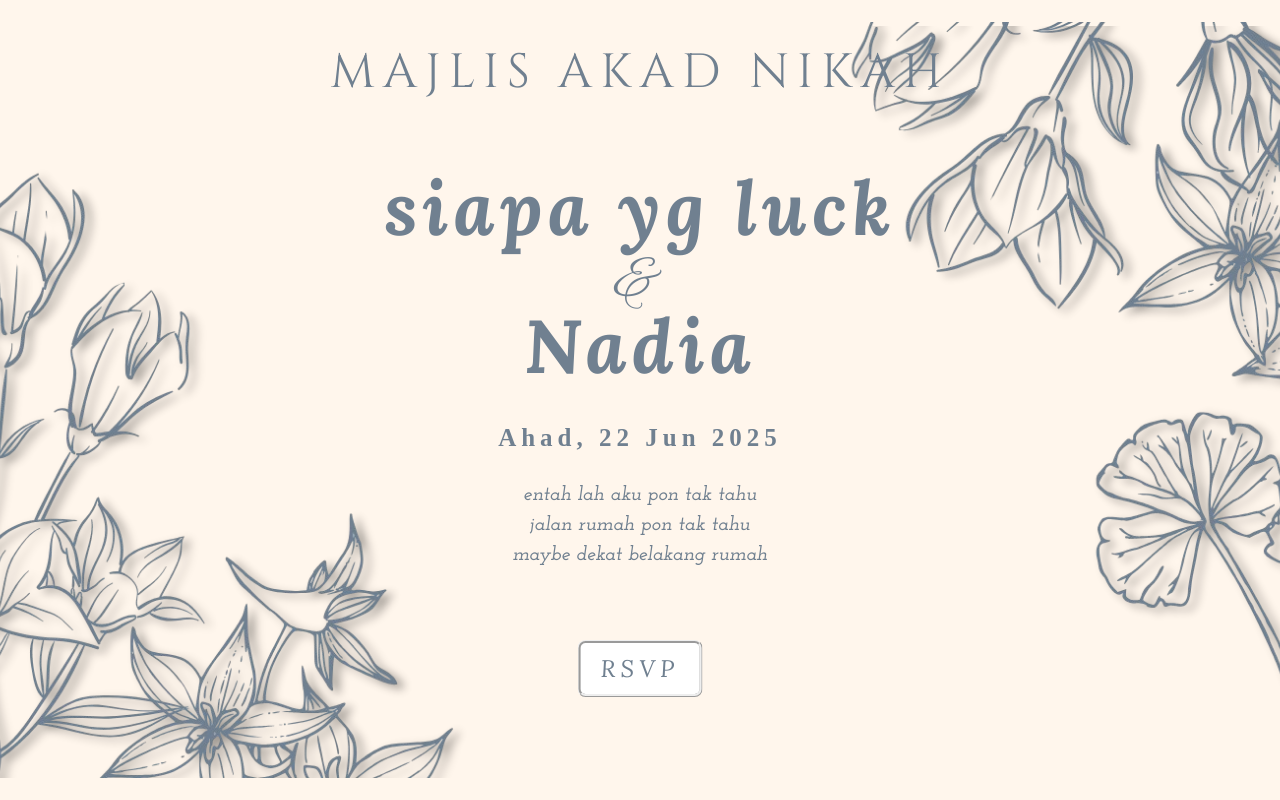
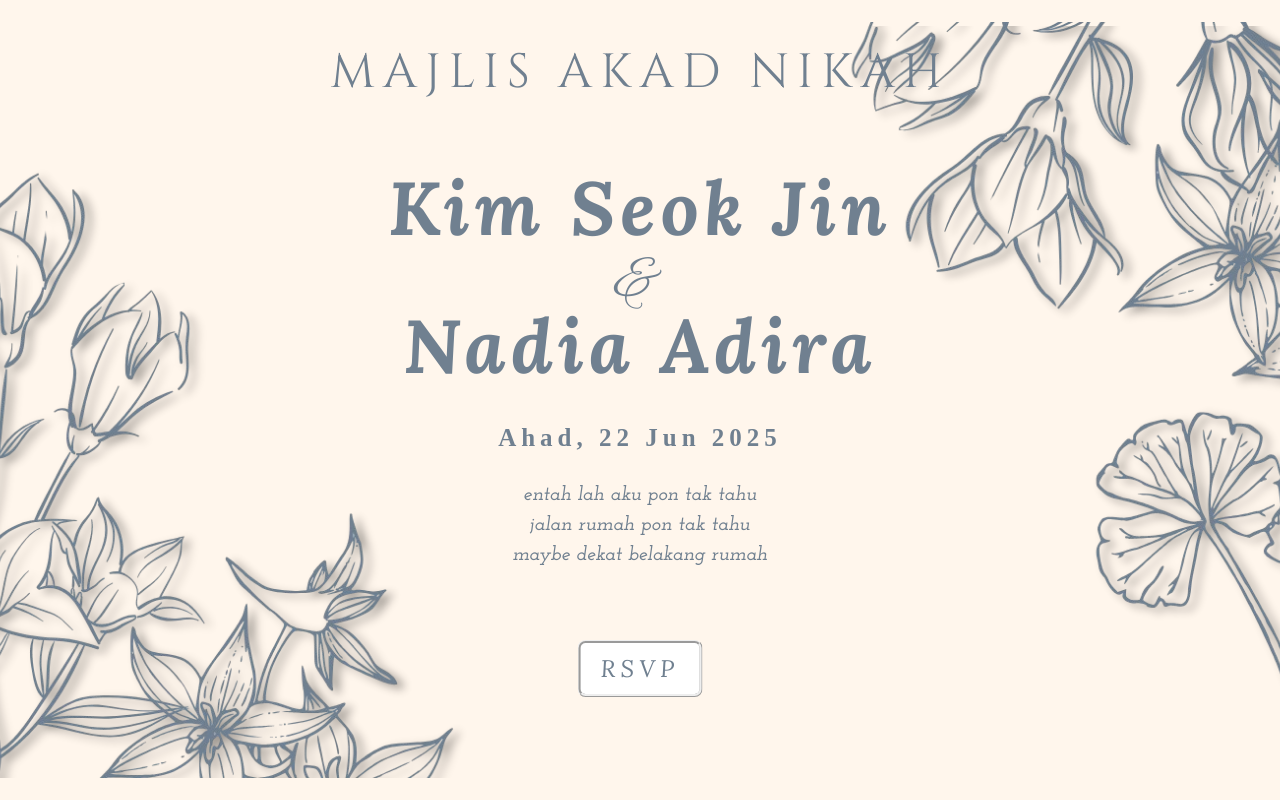
Before and after one commit to Balililion/rsvpMajlis, a website: page index.html in a window 1280 px wide. Drawn offline with Linux system fonts and the light colour scheme; grey boxes are pictures that could not be loaded; a web font is replaced by a local one.

Commit message:
Update index.html

```diff
--- a/index.html
+++ b/index.html
@@ -310,9 +310,9 @@
   <div class="door-text">
     <div class="tajuk-majlis">MAJLIS AKAD NIKAH</div>
     <div class="pengantin-names">
-      <span class="nama-lelaki">siapa yg luck</span>
+      <span class="nama-lelaki">Kim Seok Jin</span>
       <span class="dan-symbol">&</span>
-      <span class="nama-perempuan">Nadia</span>
+      <span class="nama-perempuan">Nadia Adira</span>
     </div>
     <div class="date-text">Ahad, 22 Jun 2025</div>
     <div class="location-text">
```
